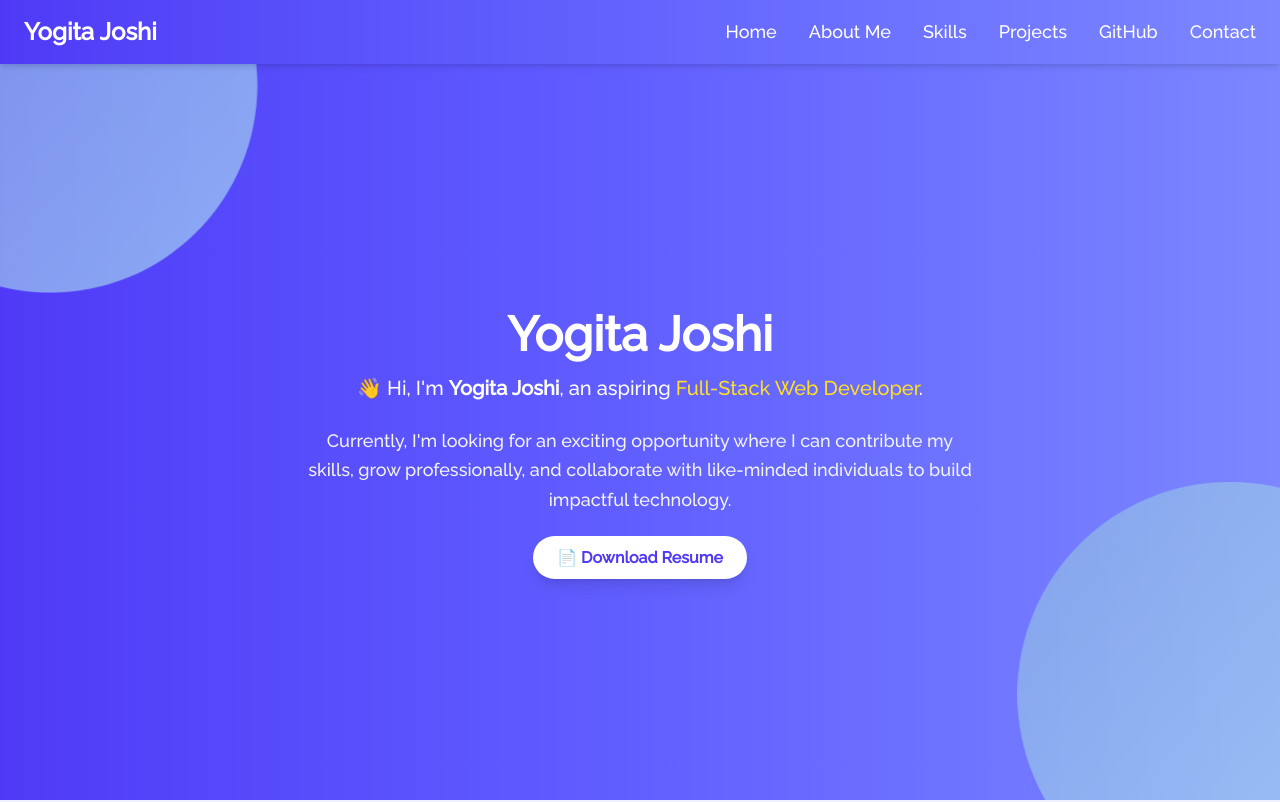
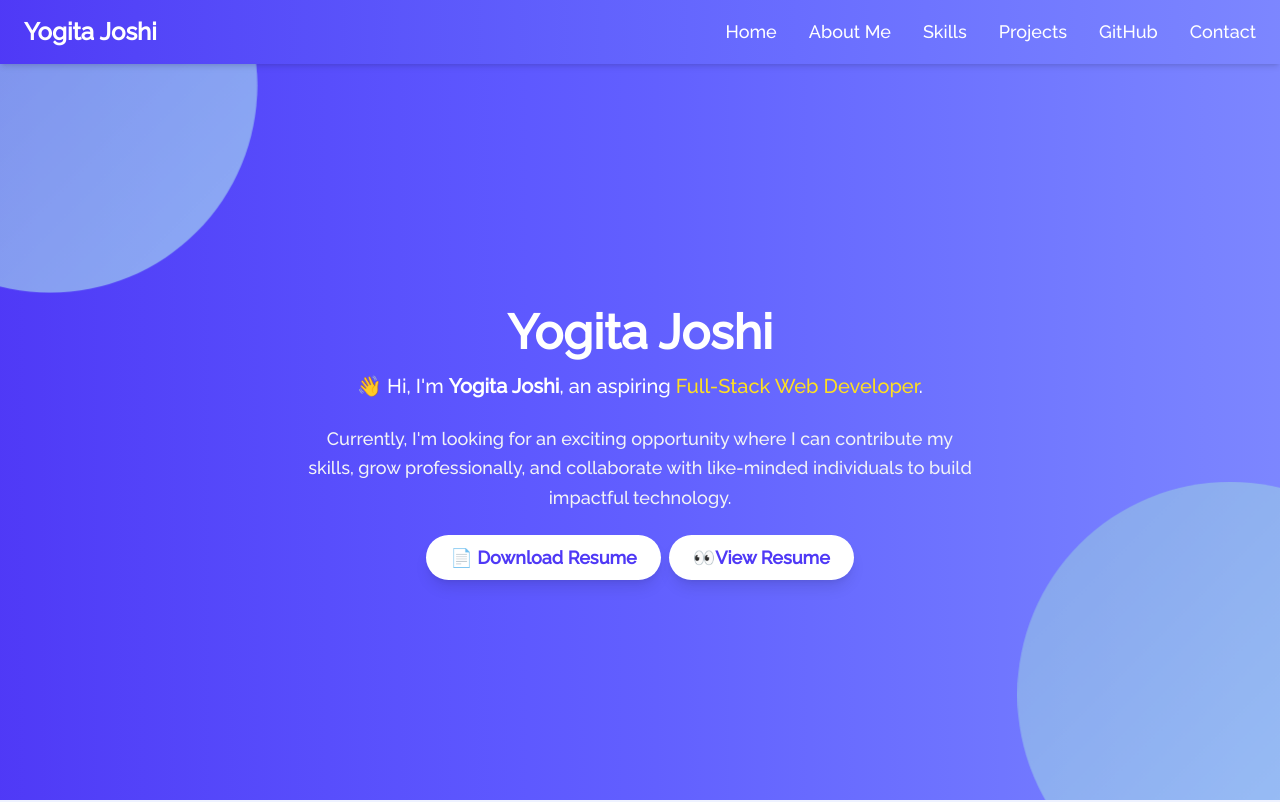
Before and after one commit to yogitaj-30/My-Portfolio, a React (Vite) app: page / in a window 1280 px wide. Shown: the top 802 px of the page. Built offline with nearby package versions, Linux system fonts and the light colour scheme.

Commit message:
View Resume Button Added

```diff
--- a/src/components/Hero.jsx
+++ b/src/components/Hero.jsx
@@ -20,9 +20,16 @@ const Hero = () => {
                 <a
                     href="/Yogita_Joshi_Resume.pdf"
                     download
-                    className="bg-white text-indigo-600 px-5 md:px-6 py-3 rounded-full font-semibold shadow-lg hover:bg-gray-200 transition duration-300"
+                    className="bg-white text-indigo-600 px-4 md:px-6 py-3 text-sm md:text-lg rounded-full font-semibold shadow-lg hover:bg-gray-200 transition duration-300"
                 >
                     📄 Download Resume
+                </a>
+                <a
+                    href="https://drive.google.com/file/d/10ZldPRDuovu3eM2rW4YdMt5jL4CZcpAi/view?usp=sharing"
+                    target='_blank'
+                    className="bg-white text-indigo-600 px-4 md:px-6 py-3 ml-2 text-sm md:text-lg rounded-full font-semibold shadow-lg hover:bg-gray-200 transition duration-300"
+                >
+                    👀View Resume
                 </a>
             </div>
         </section>
```
